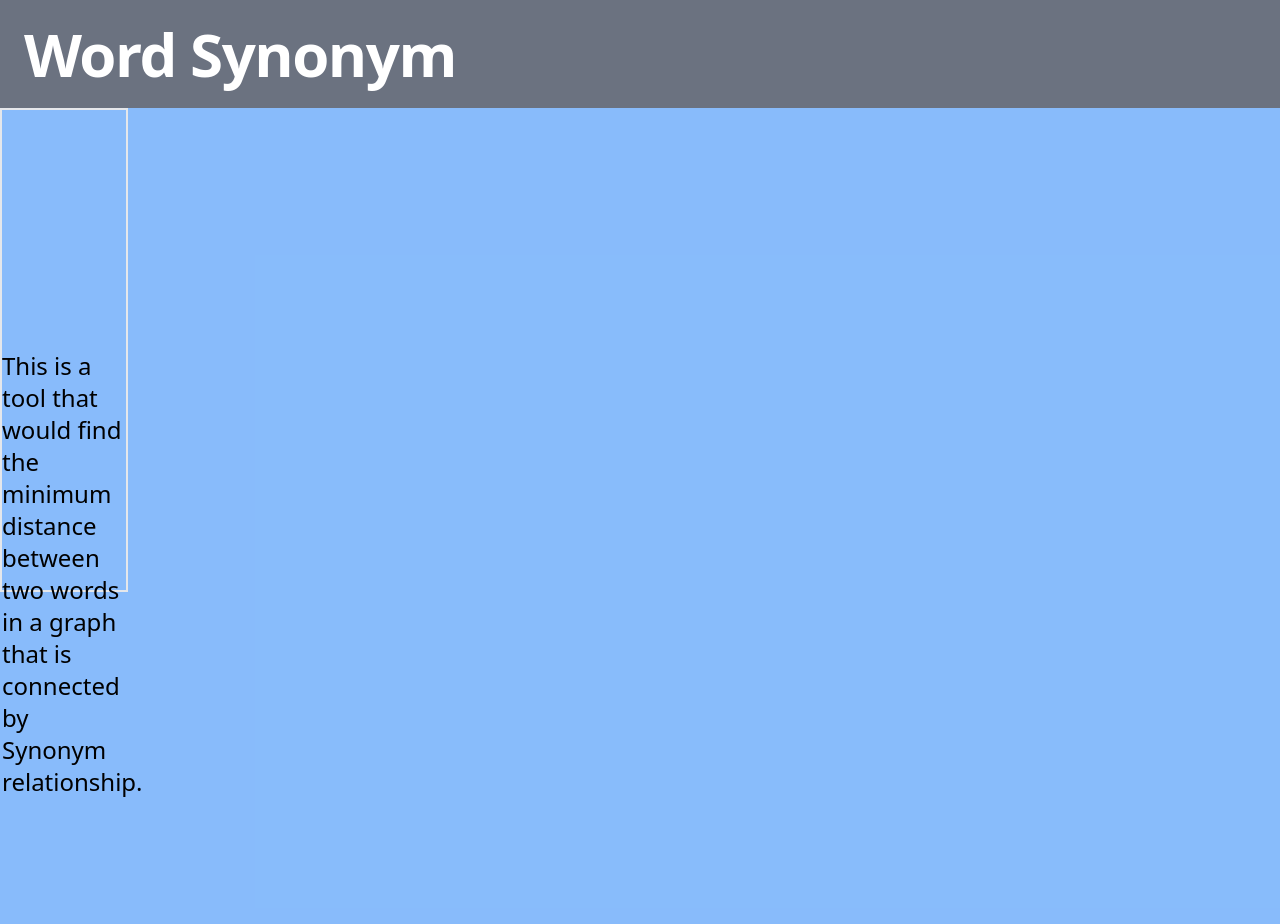
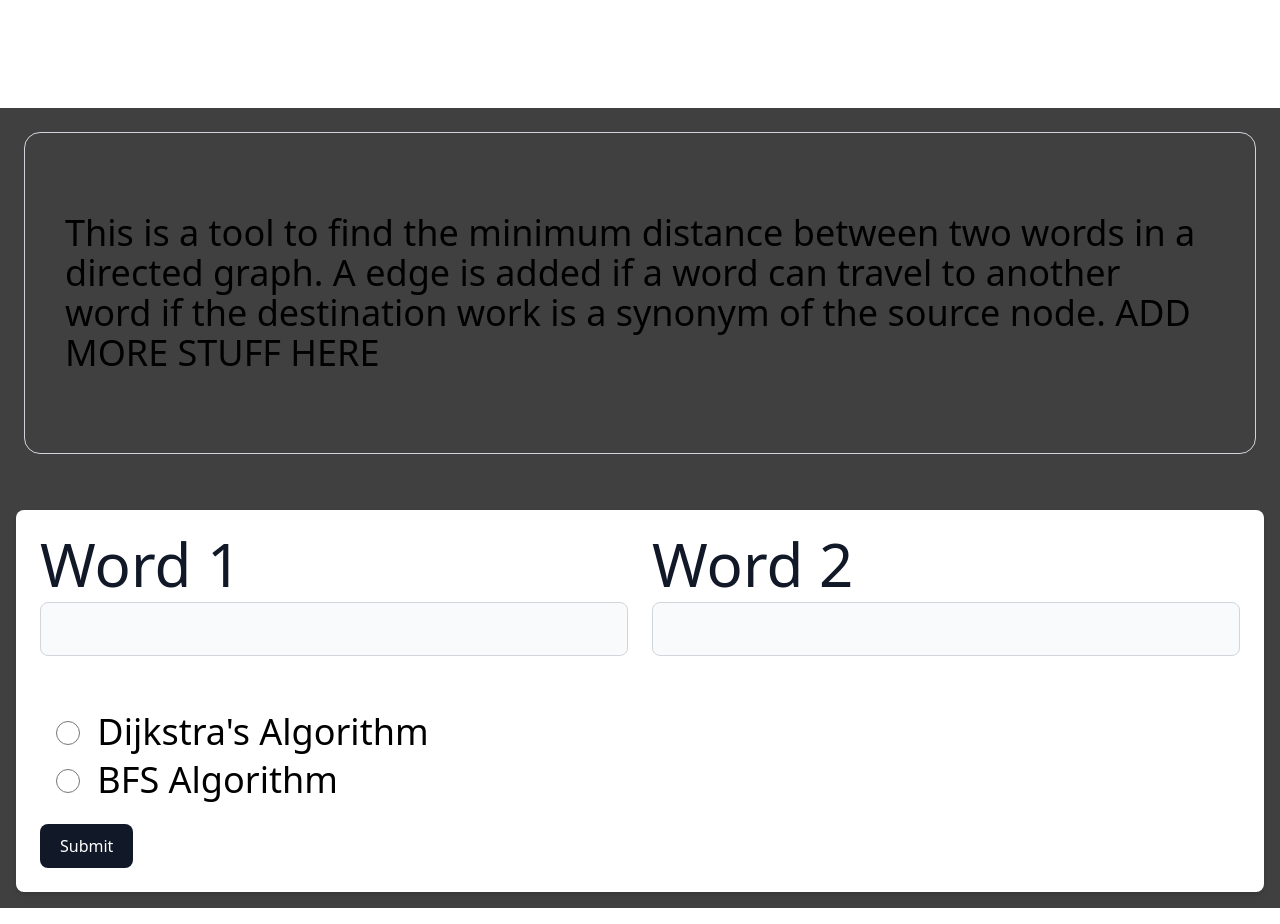
Before and after one commit to csRyanSchreck/WordSynonym, a Flask app: page / in a window 1280 px wide. Before the commit the page ends 797 px from the top, so only its background shows below. Run offline with Flask 3, Linux system fonts and the light colour scheme.

Commit message:
Added all the input options and reformated the UI

```diff
--- a/templates/base.html
+++ b/templates/base.html
@@ -7,12 +7,12 @@
     <link href="https://unpkg.com/tailwindcss@^1.0/dist/tailwind.min.css" rel="stylesheet" />
 </head>
 <body>
-    <nav class="flex items-center justify-between flex-wrap bg-gray-500 p-6">
+    <nav class="flex items-center justify-between flex-wrap bg-orange-500 p-6">
         <div class="flex items-center flex-shrink-0 text-white mr-6">
           <span class="font-semibold text-6xl tracking-tight">Word Synonym</span>
         </div>
       </nav>
-    <div class="h-screen bg-blue-400 bg-opacity-75">
+    <div class="h-screen bg-black bg-opacity-75">
         {%block body %}
         {% endblock %}
     </div>
--- a/templates/home.html
+++ b/templates/home.html
@@ -1,11 +1,42 @@
 {% extends "base.html"%}
 {%block title%}Home{%endblock%}
 {%block body%}
-    <div class="relative h-32 w-32">
-        <div class="absolute inset-x-0 top-0 h-16 container mx-auto py-60 border-solid border-2 border-black-500 bg-gradient-to-br">
-            <p class="text-2xl">
-                This is a tool that would find the minimum distance between two words in a graph that is connected by Synonym relationship.
-            </p>
+
+
+
+<div class="flex items-center justify-between flex-wrap p-6">
+    <div class="bg-teal-800 rounded-2xl border border-gray-300 p-6 px-10 py-20 w-full">
+        <p class="text-black text-4xl">
+            This is a tool to find the minimum distance between two words in a directed graph. A edge is added if a word can travel to another word if the destination work is a synonym of the source node.
+            ADD MORE STUFF HERE
+        </p>
+    </div>
+</div>
+<form>
+    <div class="container mx-auto px-4 py-8">
+        <div class="max-w-10xl bg-white rounded-lg shadow-md p-6">
+            <div class="grid gap-6 mb-10 md:grid-cols-2">
+                <div>
+                    <label for="word 1" class="block mb-2 text-6xl font-medium text-gray-900 dark:text-white">Word 1</label>
+                    <input type="text" id="word 1" class="p-2 w-128 bg-gray-50 border border-gray-300 text-gray-900 text-2xl rounded-lg focus:ring-blue-500 focus:border-blue-500 block w-full p-2.5 dark:bg-gray-700 dark:border-gray-600 dark:placeholder-gray-400 dark:text-white dark:focus:ring-blue-500 dark:focus:border-blue-500" required>
+                </div>
+                <div>
+                    <label for="word 2" class="block mb-2 text-6xl font-medium text-gray-900 dark:text-white">Word 2</label>
+                    <input type="text" id="word 2" class="p-2 w-128 bg-gray-50 border border-gray-300 text-gray-900 text-2xl rounded-lg focus:ring-blue-500 focus:border-blue-500 block w-full p-2.5 dark:bg-gray-700 dark:border-gray-600 dark:placeholder-gray-400 dark:text-white dark:focus:ring-blue-500 dark:focus:border-blue-500"  required>
+                </div>
+            </div>
+            <div class="p-4">
+            <label class="block mb-2 text-4xl">
+                <input type="radio" name="algorithm" value="dijkstra" class="mr-2 h-6 w-6">
+                    Dijkstra's Algorithm
+            </label>
+            <label class="block mb-2 text-4xl">
+                <input type="radio" name="algorithm" value="bfs" class="mr-2 h-6 w-6">
+                    BFS Algorithm
+            </label>
+        </div>
+            <button type="submit" class="text-white bg-gray-900 hover:bg-gray-500 focus:ring-4 focus:outline-none focus:ring-blue-300 font-large rounded-lg text-m w-full sm:w-auto px-5 py-2.5 text-center dark:bg-blue-600 dark:hover:bg-blue-700 dark:focus:ring-blue-800">Submit</button>
+        </form>
         </div>
     </div>
 {%endblock%}
```
